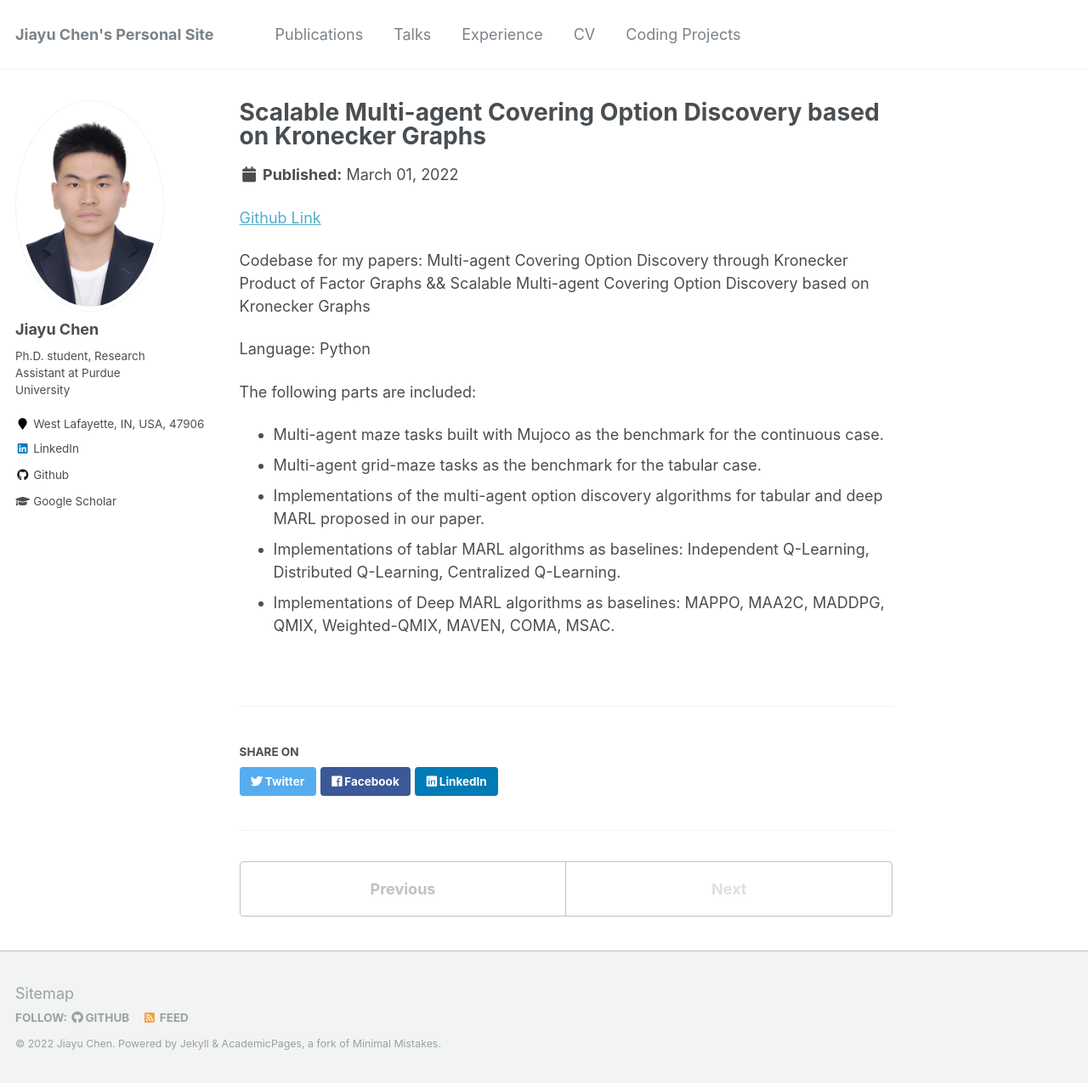
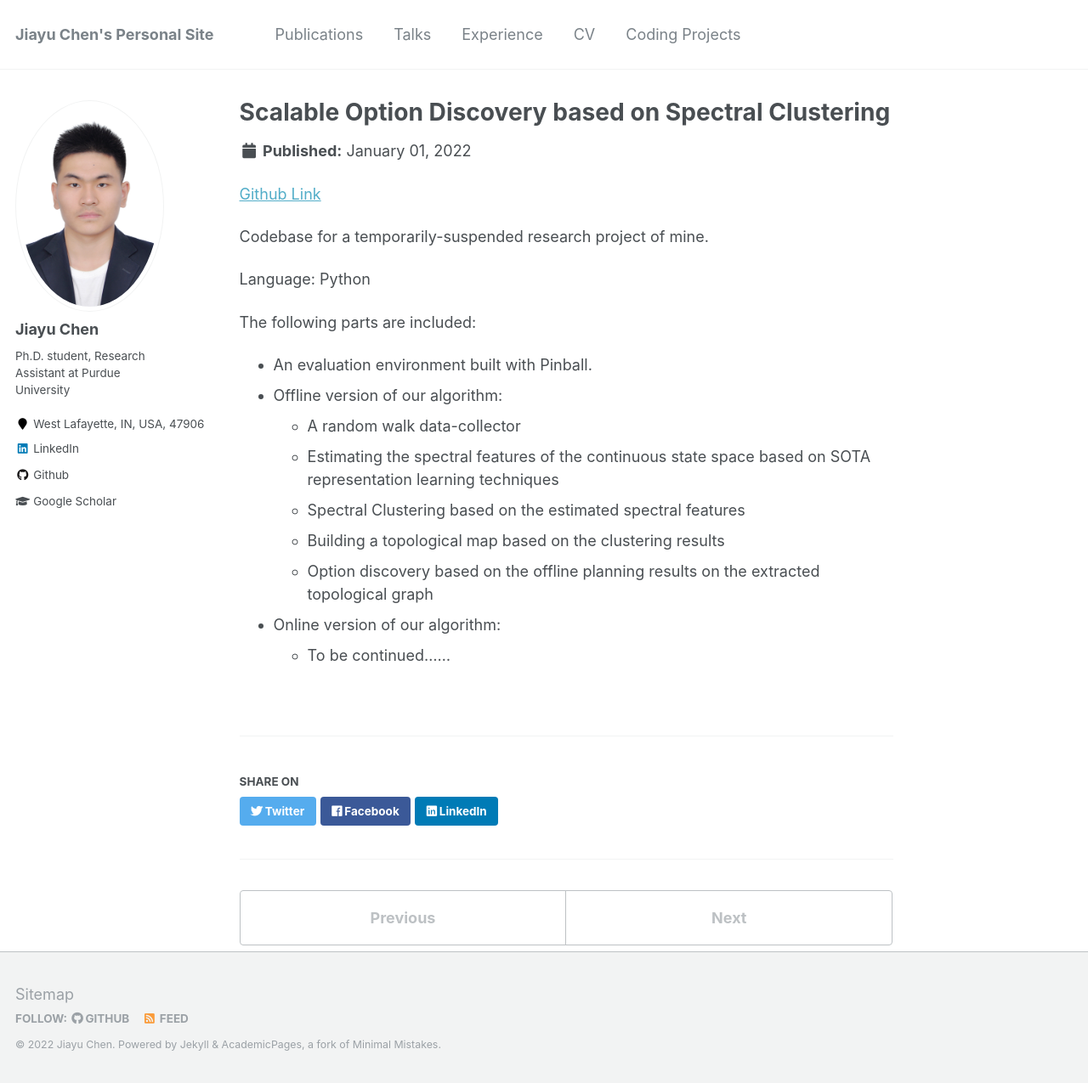
Before and after one commit to LucasCJYSDL/LucasCJYSDL.github.io, a Jekyll site: the page built from _portfolio/coding-8.md, in a window 1280 px wide and 1275 px high. Shown: the whole window at 85% size. Built offline with Jekyll 4.4.1, drawn with Linux system fonts in a browser that asks for light colours.

Commit message:
coding 10

```diff
--- a/_portfolio/coding-8.md
+++ b/_portfolio/coding-8.md
@@ -1,19 +1,23 @@
 ---
-title: "Scalable Multi-agent Covering Option Discovery based on Kronecker Graphs"
-excerpt: "An option discovery algorithm for multi-agent reinforcement learning, including the tabular version and scalable NN-based version."
+title: "Scalable Option Discovery based on Spectral Clustering"
+excerpt: "An option discovery algorithm based on spectral clustering which can be used for continuous control tasks."
 collection: portfolio
-date: 2022-03-01
+date: 2022-01-01
 ---
 
-[Github Link](https://github.com/LucasCJYSDL/Scalable_MAOD_based_on_KP)
+[Github Link](https://github.com/LucasCJYSDL/Deep-Spectral-Option-Discovery)
 
-Codebase for my papers: Multi-agent Covering Option Discovery through Kronecker Product of Factor Graphs && Scalable Multi-agent Covering Option Discovery based on Kronecker Graphs
+Codebase for a temporarily-suspended research project of mine.
 
 Language: Python
 
 The following parts are included:
-- Multi-agent maze tasks built with Mujoco as the benchmark for the continuous case.
-- Multi-agent grid-maze tasks as the benchmark for the tabular case.
-- Implementations of the multi-agent option discovery algorithms for tabular and deep MARL proposed in our paper.
-- Implementations of tablar MARL algorithms as baselines: Independent Q-Learning, Distributed Q-Learning, Centralized Q-Learning.
-- Implementations of Deep MARL algorithms as baselines: MAPPO, MAA2C, MADDPG, QMIX, Weighted-QMIX, MAVEN, COMA, MSAC.
+- An evaluation environment built with Pinball.
+- Offline version of our algorithm:
+    - A random walk data-collector
+    - Estimating the spectral features of the continuous state space based on SOTA representation learning techniques
+    - Spectral Clustering based on the estimated spectral features
+    - Building a topological map based on the clustering results
+    - Option discovery based on the offline planning results on the extracted topological graph
+- Online version of our algorithm:
+    - To be continued......
```
Also changed, not shown: _portfolio/coding-10.md (added, +17 -0 lines), _portfolio/coding-9.md (+10 -14 lines).
